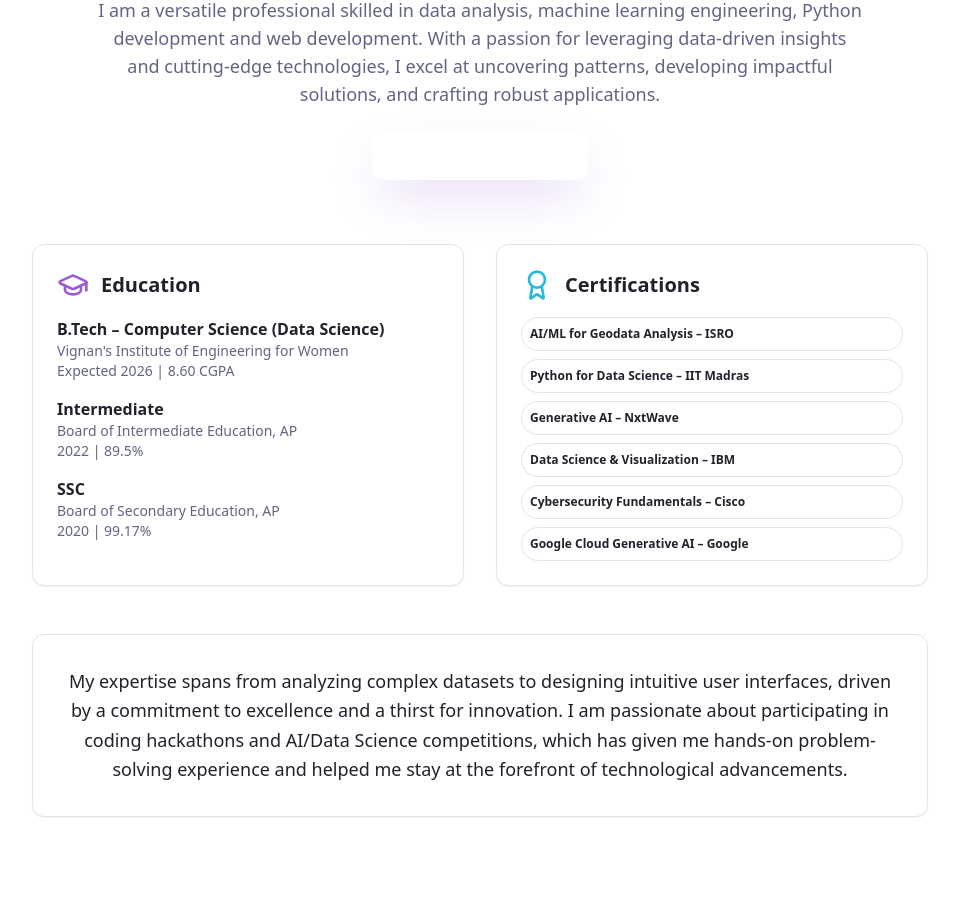
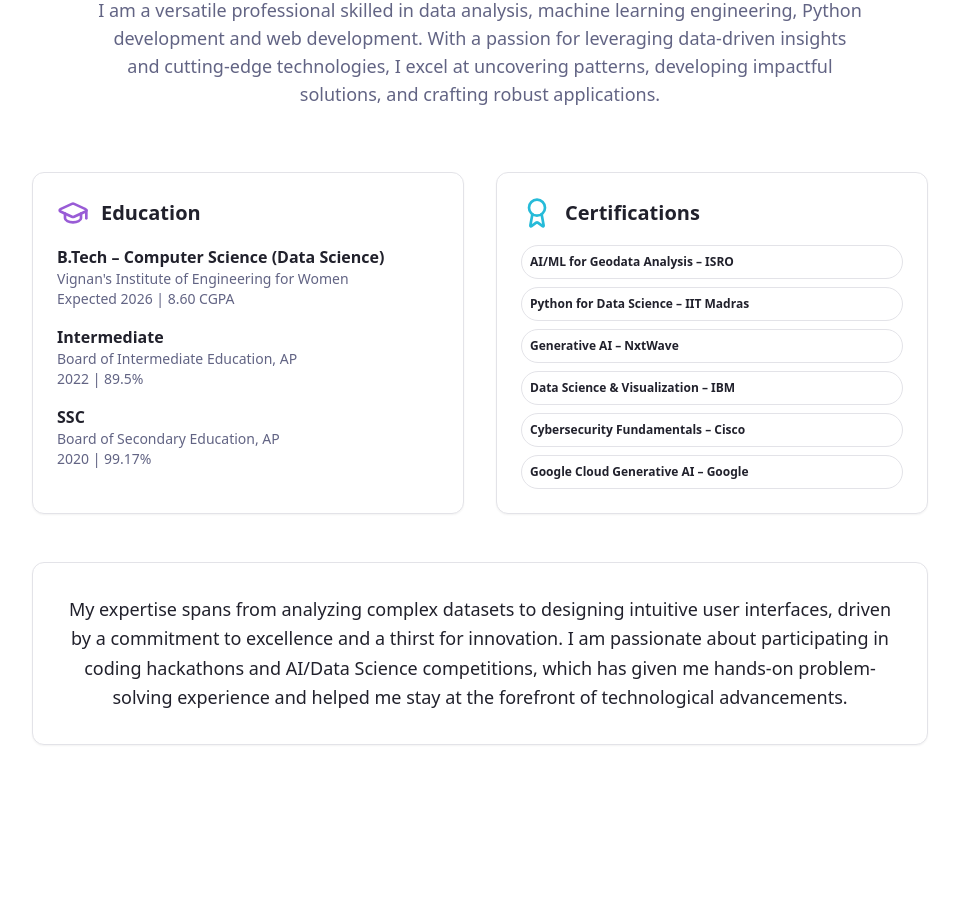
Before and after one commit to MangaKaveri/Kaveri-s_Portfolio, a React (Vite) app: page / in a window 1280 px wide. Shown: the part 940-1849 px from the top of the page, without its empty margins (160-1119 px from the left). Built offline with nearby package versions, Linux system fonts and the light colour scheme; the HTML template or start-up script is replaced by a standard one.

Commit message:
Visual edit in Lovable

```diff
--- a/src/components/About.tsx
+++ b/src/components/About.tsx
@@ -13,19 +13,7 @@ const About = () => {
           With a passion for leveraging data-driven insights and cutting-edge technologies, I excel at uncovering patterns,
           developing impactful solutions, and crafting robust applications.
         </p>
-        <a
-          href="https://drive.google.com/file/d/1lc-FTF7-tJAp9WStoaFIyhzYEEduwy51/view"
-          target="_blank"
-          rel="noopener noreferrer"
-          className="inline-flex items-center gap-2 px-6 py-3 bg-gradient-primary text-white rounded-lg hover:opacity-90 transition-smooth shadow-elegant"
-        >
-          <svg xmlns="http://www.w3.org/2000/svg" width="20" height="20" viewBox="0 0 24 24" fill="none" stroke="currentColor" strokeWidth="2" strokeLinecap="round" strokeLinejoin="round">
-            <path d="M21 15v4a2 2 0 0 1-2 2H5a2 2 0 0 1-2-2v-4"/>
-            <polyline points="7 10 12 15 17 10"/>
-            <line x1="12" y1="15" x2="12" y2="3"/>
-          </svg>
-          Download Resume
-        </a>
+
       </div>
 
       <div className="grid md:grid-cols-2 gap-8 max-w-4xl mx-auto">
```
